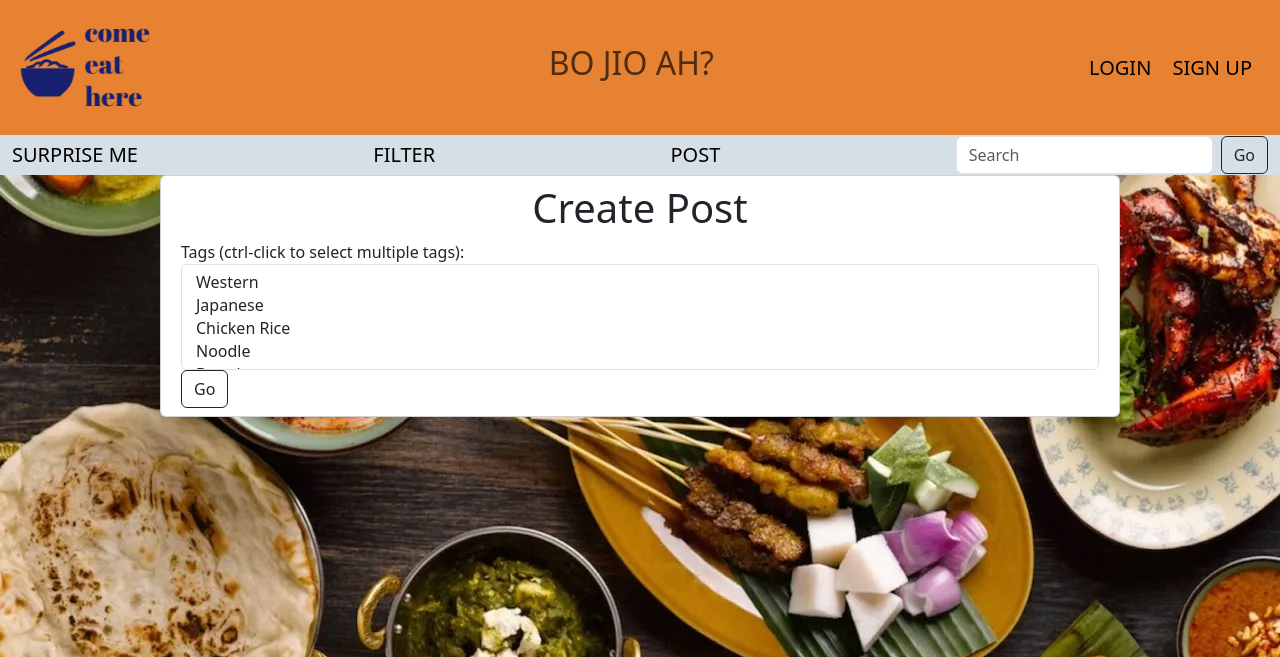
After one commit to ryangohca/wahoo, a Flask app: page /filter in a window 1280 px wide. The commit adds this page. Shown: the top 657 px of the page. Run offline with Flask 3, Linux system fonts and the light colour scheme; some libraries are stand-ins or nearby versions.

Commit message:
filter page done but shit still buggy

```diff
--- a/app.py
+++ b/app.py
@@ -74,6 +74,20 @@ class UploadForm(FlaskForm):
             ('Others','Others')
         ])
 
+class FilterForm(FlaskForm):
+    tags = SelectMultipleField(
+        'Tags (ctrl-click to select multiple tags):',
+        validators=[InputRequired()],
+        choices=[
+            ('Western', 'Western'),
+            ('Japanese', 'Japanese'),
+            ('Chicken Rice', 'Chicken Rice'),
+            ('Noodle', 'Noodle'),
+            ('Bread','Bread'),
+            ('Drinks','Drinks'),
+            ('Others','Others')
+        ])
+
 # databases
 db = SQLAlchemy(app)
 class Posts(db.Model):
@@ -107,6 +121,14 @@ def generateUniqueUrl(title):
         friendly_url += '_' + str(additional_num)
     return friendly_url
 
+def filterByTags(tags):
+    result = set()
+    for tag in tags:
+        filtered = set(Posts.query.filter(Posts.tags.like(f"%{tag}%")).all())
+        print(tag,filtered)
+        result = result.union(filtered)
+    return list(result)
+
 @app.route('/',methods=['GET','POST'])
 def root():
     contents = []
@@ -114,6 +136,9 @@ def root():
     if request.method == "POST":
         if 'search' in request.form:
             posts = Posts.query.filter(Posts.description.like(f"%{request.form['item']}%")).order_by(Posts.id.desc()).all()
+        elif 'filter' in request.form:
+            print(request.form)
+            posts = filterByTags(request.form['tags'])
     else:
         posts = Posts.query.order_by(Posts.id.desc())
     for post in posts:
@@ -182,5 +207,9 @@ def surprise():
     url = random.choice(posts_url)
     return redirect(url_for('post', url_title=url))
 
+@app.route('/filter')
+def filter():
+    return render_template("filter.html", filterForm=FilterForm())
+
 if __name__ == '__main__':
     app.run(debug=True) #to remove after everything is done
--- a/templates/base.html
+++ b/templates/base.html
@@ -37,7 +37,7 @@
                 <a class="navbar-brand" href="{{url_for('surprise')}}">
                     SURPRISE ME
                 </a>
-                <a class="navbar-brand" href="#">
+                <a class="navbar-brand" href="{{url_for('filter')}}">
                     FILTER
                 </a>
                 <a class="navbar-brand" href="{{url_for('upload')}}">
--- /dev/null
+++ b/templates/filter.html
@@ -0,0 +1,24 @@
+{% extends "base.html" %}
+{% from "_macros.html" import render_field with context %}
+
+{% block title %} Filter {% endblock %}
+{% block head %} {{ super() }} {% endblock %}
+{% block content %}
+    <div class="d-flex justify-content-center">
+        <div class="card w-75" style="padding: 8px;">
+            <div class="text-center">
+                <h1> Create Post </h1>
+            </div>
+            <form method="POST" id="uploadForm" class="container" action="{{url_for('root')}}">
+                {{ filterForm.hidden_tag() }}
+
+                {{ render_field(filterForm.tags) }}
+
+                <button class="btn btn-outline-dark" type="submit" name="filter">Go</button>
+            </form>
+            {% if success is defined %}
+                <h2>Success!</h2>
+            {% endif %}
+        </div>
+    </div>
+{% endblock %}
```
